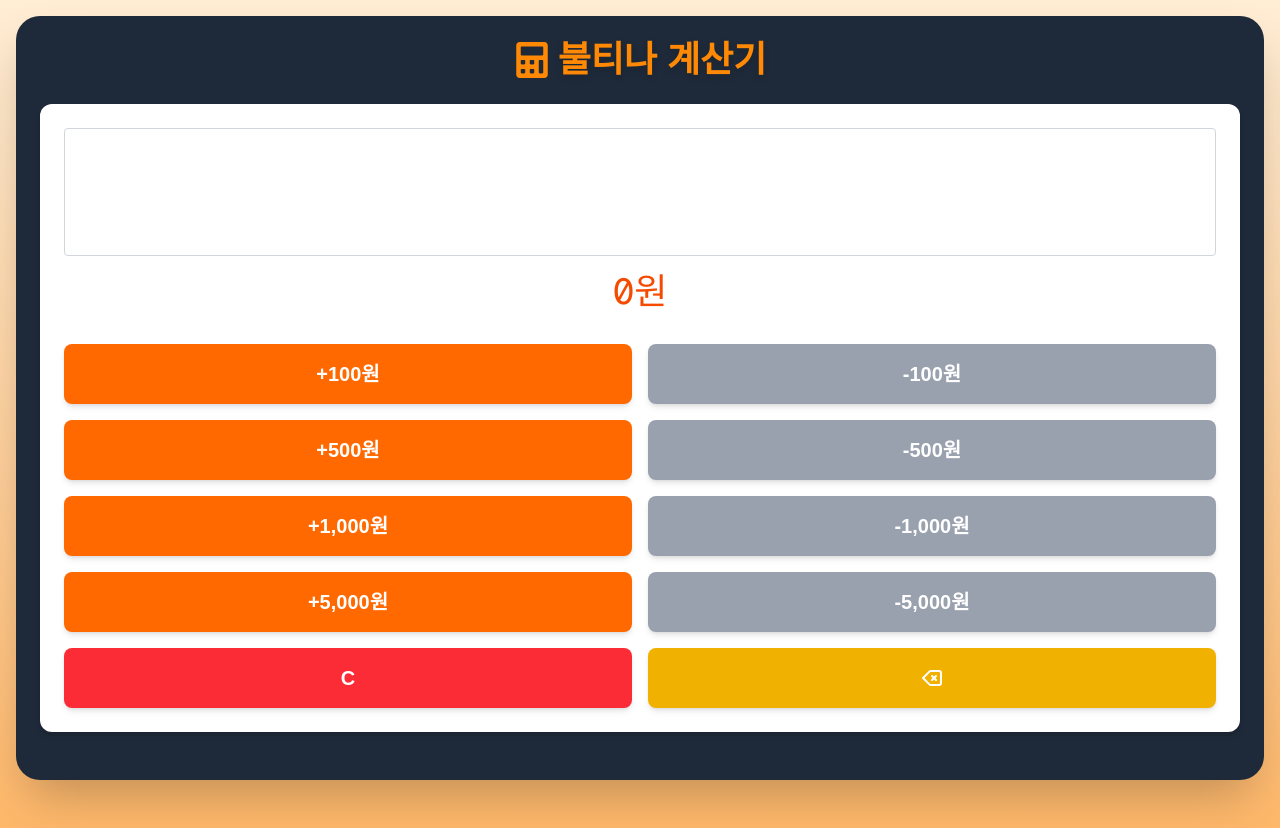
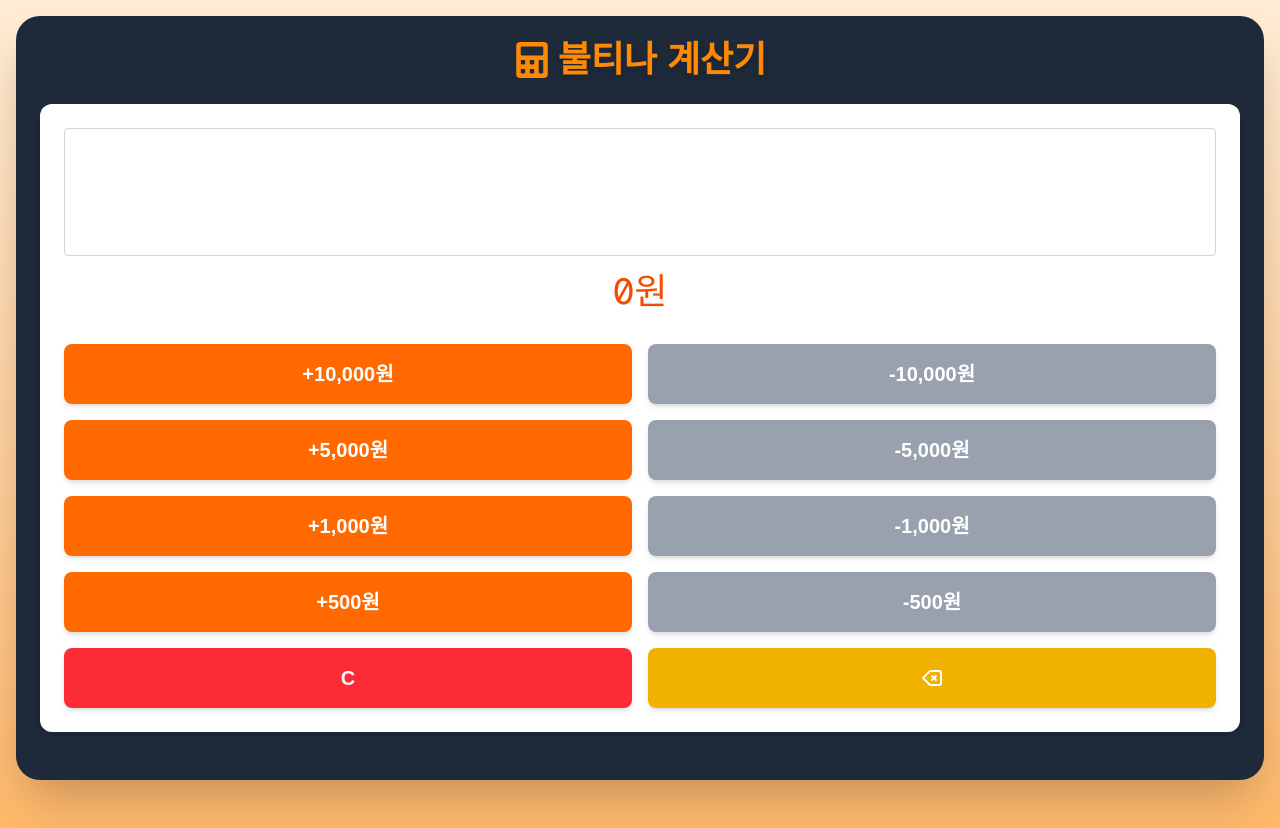
Before and after one commit to dokbun2/bultina, a Next.js app: page / in a window 1280 px wide. Built offline with nearby package versions, Linux system fonts and the light colour scheme; a web font is replaced by a local one.

Commit message:
계산기 수정
수정

```diff
--- a/src/app/page.tsx
+++ b/src/app/page.tsx
@@ -65,15 +65,15 @@ export default function Home() {
             <div className="flex flex-col gap-4">
               <button
                 className="bg-orange-500 hover:bg-orange-600 text-white text-xl rounded-lg py-4 font-bold shadow-md flex items-center justify-center"
-                onClick={() => handleUpdateAmount(100)}
+                onClick={() => handleUpdateAmount(10000)}
               >
-                 +100원
+                 +10,000원
               </button>
               <button
                 className="bg-orange-500 hover:bg-orange-600 text-white text-xl rounded-lg py-4 font-bold shadow-md flex items-center justify-center"
-                onClick={() => handleUpdateAmount(500)}
+                onClick={() => handleUpdateAmount(5000)}
               >
-                 +500원
+                 +5,000원
               </button>
               <button
                 className="bg-orange-500 hover:bg-orange-600 text-white text-xl rounded-lg py-4 font-bold shadow-md flex items-center justify-center"
@@ -83,9 +83,9 @@ export default function Home() {
               </button>
               <button
                 className="bg-orange-500 hover:bg-orange-600 text-white text-xl rounded-lg py-4 font-bold shadow-md flex items-center justify-center"
-                onClick={() => handleUpdateAmount(5000)}
+                onClick={() => handleUpdateAmount(500)}
               >
-                 +5,000원
+                 +500원
               </button>
             </div>
 
@@ -93,15 +93,15 @@ export default function Home() {
             <div className="flex flex-col gap-4">
               <button
                 className="bg-gray-400 hover:bg-gray-500 text-white text-xl rounded-lg py-4 font-bold shadow-md flex items-center justify-center"
-                onClick={() => handleUpdateAmount(-100)}
+                onClick={() => handleUpdateAmount(-10000)}
               >
-                 -100원
+                 -10,000원
               </button>
               <button
                 className="bg-gray-400 hover:bg-gray-500 text-white text-xl rounded-lg py-4 font-bold shadow-md flex items-center justify-center"
-                onClick={() => handleUpdateAmount(-500)}
+                onClick={() => handleUpdateAmount(-5000)}
               >
-                 -500원
+                 -5,000원
               </button>
               <button
                 className="bg-gray-400 hover:bg-gray-500 text-white text-xl rounded-lg py-4 font-bold shadow-md flex items-center justify-center"
@@ -111,9 +111,9 @@ export default function Home() {
               </button>
               <button
                 className="bg-gray-400 hover:bg-gray-500 text-white text-xl rounded-lg py-4 font-bold shadow-md flex items-center justify-center"
-                onClick={() => handleUpdateAmount(-5000)}
+                onClick={() => handleUpdateAmount(-500)}
               >
-                 -5,000원
+                 -500원
               </button>
             </div>
           </div>
```
